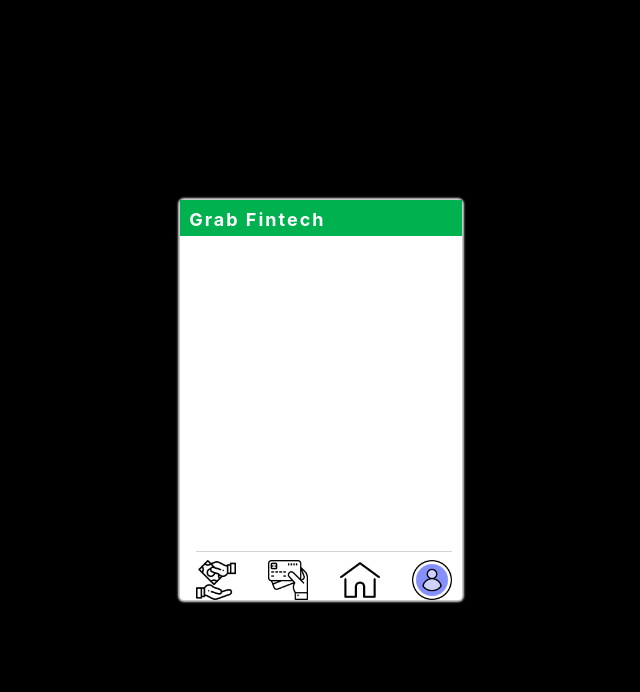
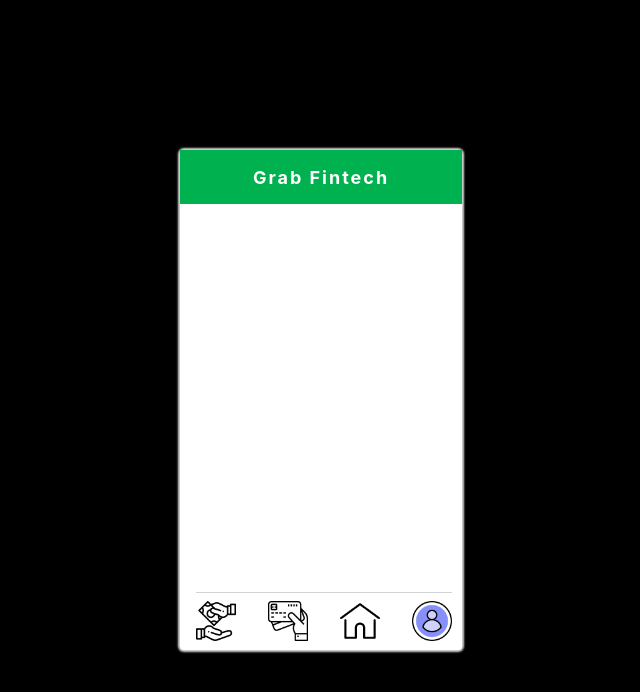
Before and after one commit to sreenandu123/grab-incognito, a React (Create React App) app: page /avail-credit in a window 1280 px wide. Shown: the top 692 px of the page, without its empty margins (319-959 px from the left). Built offline with nearby package versions, Linux system fonts and the light colour scheme.

Commit message:
refined some basic routing

```diff
--- a/src/AvailCreditComponent/index.js
+++ b/src/AvailCreditComponent/index.js
@@ -7,8 +7,9 @@ import Footer from '../Footer';
 class AvailCreditComponent extends Component{
 
     render(){
+        const {location} = this.props;
         return(
-            <OuterContainer>
+            <OuterContainer header={location.state && location.state.header}>
             <Footer />
         </OuterContainer>
         )
--- a/src/GrabMobileComponent/index.js
+++ b/src/GrabMobileComponent/index.js
@@ -32,7 +32,7 @@ class GrabMobileComponent extends Component{
        const response = axios.post(`${base_url}/signin`,payload).then(resp => {
               this.props.history.push({
                   pathname: '/home',
-                  state: { detail: response.data }
+                  state: { detail: response.data, header: 'Home' }
                 })
             })
          }
--- a/src/OuterContainer/index.scss
+++ b/src/OuterContainer/index.scss
@@ -6,23 +6,26 @@
   height: 100vh;
   .inner-container {
     width: 22%;
-    height: 400px;
+    height: 500px;
     background: white;
     box-shadow: 0px 0px 2px 2px lightgray;
     border-radius: 4px;
     .header {
       background: #00b14f;
       color: white;
-      height: 1em;
+      height: 2em;
       font-weight: bold;
       letter-spacing: 2px;
       font-size: 18px;
       padding: 0.5em;
+      display: flex;
+      align-items: center;
+      justify-content: center;
     }
     .body {
       padding: 1em 1em;
       position: relative;
-      height: 83%;
+      height: 81%;
     }
     .footer {
       position: absolute;
@@ -35,6 +38,7 @@
       img {
         width: 40px;
         height: 40px;
+        cursor: pointer;
         &-selected {
           background: greenyellow;
         }
--- a/src/PayDueComponent/index.js
+++ b/src/PayDueComponent/index.js
@@ -7,8 +7,9 @@ import Footer from '../Footer';
 class PayDueComponent extends Component{
 
     render(){
+        const {location} = this.props;
         return(
-            <OuterContainer >
+            <OuterContainer header={location.state && location.state.header}>
             <Footer />
         </OuterContainer>
         )
--- a/src/SignedInComponent/index.js
+++ b/src/SignedInComponent/index.js
@@ -5,8 +5,9 @@ import {withRouter} from 'react-router-dom';
 
 class SignedInComponent extends Component{
     render(){
+        const {location} = this.props;
         return(
-            <OuterContainer >
+            <OuterContainer header={location.state && location.state.header}>
                 <Footer />
             </OuterContainer>
         )
--- a/src/UserComponent/index.js
+++ b/src/UserComponent/index.js
@@ -7,8 +7,9 @@ import Footer from '../Footer';
 class UserComponent extends Component{
 
     render(){
+        const {location} = this.props;
         return(
-            <OuterContainer >
+            <OuterContainer header={location.state && location.state.header}>
             <Footer />
         </OuterContainer>
         )
--- a/src/globalContainer/utils.js
+++ b/src/globalContainer/utils.js
@@ -1,8 +1,8 @@
 const footerIconOptions = [
-        {imageIcon: 'pay-dues.png', url: '/pay-dues'},
-        {imageIcon: 'credit.png', url: '/credit'},
-        {imageIcon: 'home.png', url: '/home'},
-        {imageIcon: 'user.png', url: '/user'},
+        {imageIcon: 'pay-dues.png', url: '/pay-dues', header: 'Pay Dues'},
+        {imageIcon: 'credit.png', url: '/avail-credit', header: 'Avail Credit'},
+        {imageIcon: 'home.png', url: '/home', header: 'Home'},
+        {imageIcon: 'user.png', url: '/user', header: 'Profile'},
     ]
 
     const base_url = 'http://localhost:3050'
```
